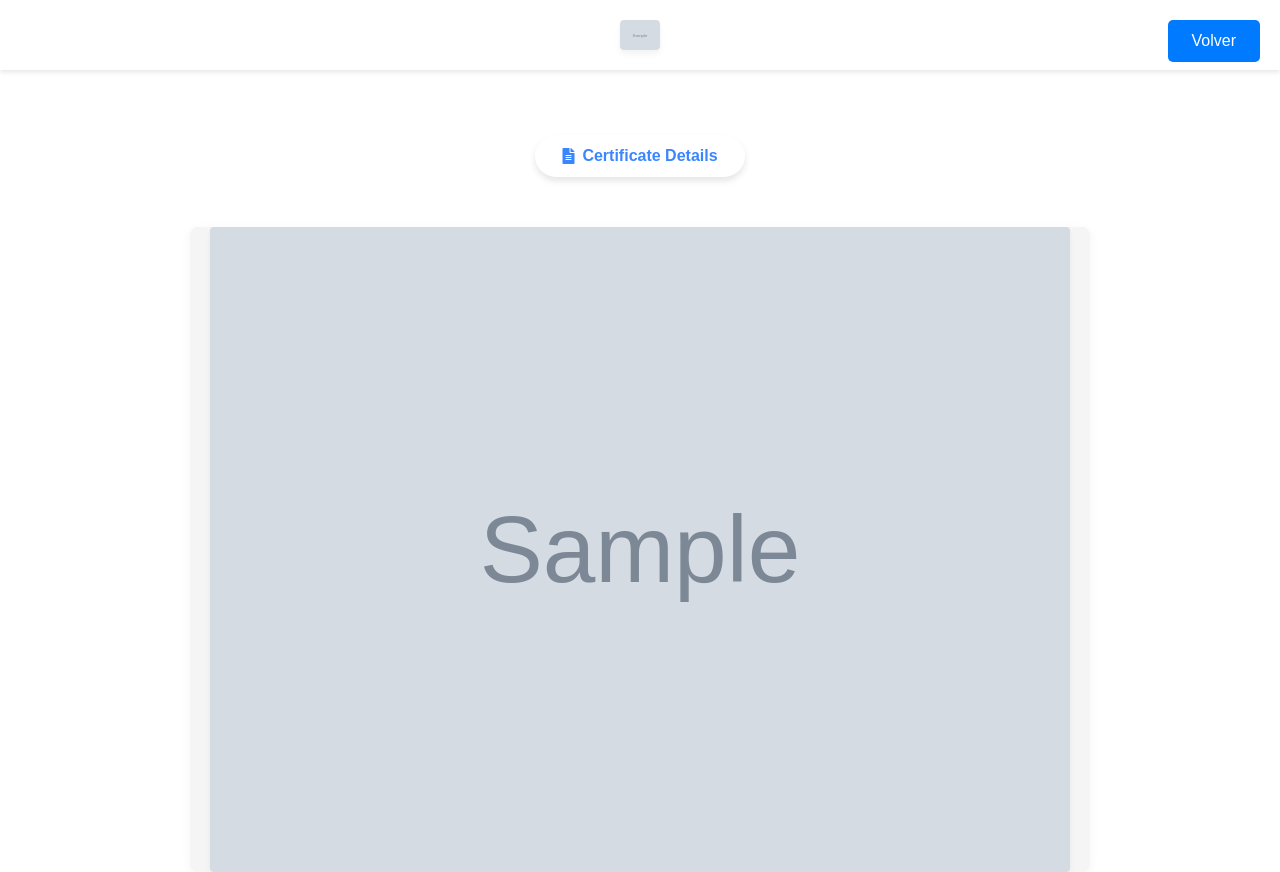
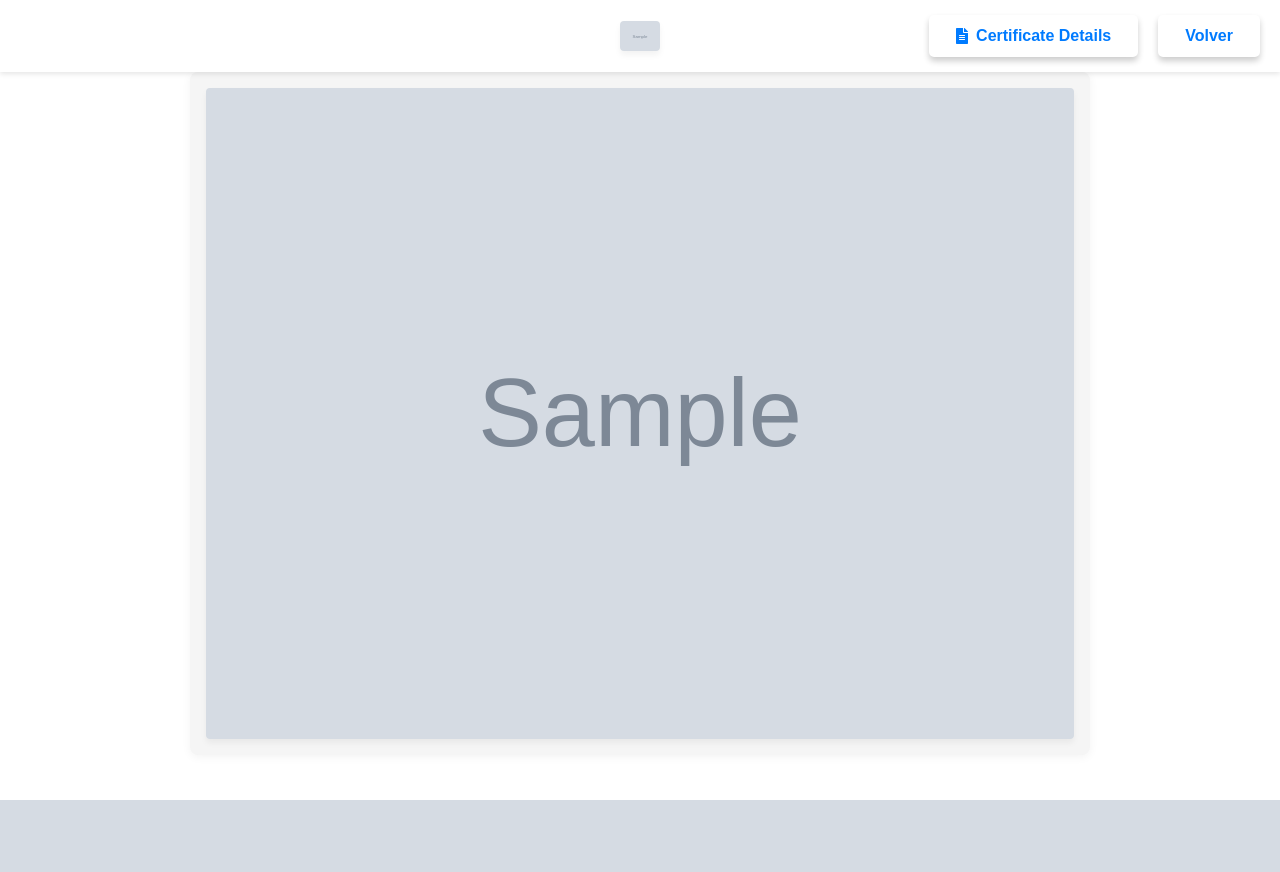
Before and after one commit to aulasneo/openedx-pok, a Django app: template openedx_pok/templates/openedx_pok/certificate_pok.html in a window 1280 px wide. After the commit the page ends 800 px from the top, so only its background shows below. Run offline with Django 4.2, Linux system fonts and the light colour scheme; the template is opened without the code that fills it: most values are stand-ins (such as "Sample title", 1, 10 or a date in 2020); grey boxes marked "Sample" are stand-in pictures.

Commit message:
fix: style template navbar complete and redirect buttom Volver

```diff
--- a/openedx_pok/filters.py
+++ b/openedx_pok/filters.py
@@ -170,9 +170,7 @@ class CertificateRenderFilter(PipelineStep):
                     'document_title': context.get('document_title', 'Certificate'),
                     'logo_src': context.get('logo_src', ''),
                     'accomplishment_copy_name': context.get('accomplishment_copy_name', 'Student'),
-                    'image_content': image_content,
-                    'certificate_url': certificate.view_url,
-                    'learning_microfrontend_url': f"{settings.LEARNING_MICROFRONTEND_URL}/course/{course_id}/progress"
+                    'image_content': image_content
                 })
 
             except Exception as e:
--- a/openedx_pok/templates/openedx_pok/certificate_pok.html
+++ b/openedx_pok/templates/openedx_pok/certificate_pok.html
@@ -16,85 +16,131 @@
   body {
     transition: background-color 0.8s ease-in-out;
     background-color: white;
-    overflow-x: hidden; /* 👈 Evita scroll horizontal */
+    overflow-x: hidden;
   }
+
   .header-section {
     position: sticky;
     top: 0;
-    left: 0;
     width: 100%;
+    padding: 0;
     background-color: white;
     z-index: 1000;
-    padding: 20px;
-    align-items: center;
     box-shadow: 0 2px 5px rgba(0,0,0,0.1);
   }
 
-  .boton-superior {
-    position: absolute;
-    top: 20px;
-    right: 20px;
-    z-index: 100;
+  .header-content {
+    display: flex;
+    align-items: center;
+    justify-content: space-between;
+    padding: 15px 20px;
+    position: relative;
   }
 
-  .center-button {
-    display: flex;
-    justify-content: center;
-    margin: 50px 0;
+  .logo-container {
+    position: absolute;
+    left: 50%;
+    transform: translateX(-50%);
   }
 
-  .printButton {
+  .logo {
+    height: 30px;
+  }
+
+  .menu {
+    display: flex;
+    gap: 20px;
+    margin-left: auto;
+  }
+
+  .hamburger {
+    font-size: 28px;
+    cursor: pointer;
+    display: none;
+    user-select: none;
+  }
+
+  .print-button,
+  .boton-superior {
     background-color: white;
-    color: var(--primary-color);
+    color: #007bff;
     border: 2px solid white;
-    border-radius: 30px;
+    border-radius: 5px;
     padding: 10px 25px;
     font-size: 16px;
     font-weight: bold;
-    margin-top: 3rem;
     cursor: pointer;
+    margin: 0;
     transition: all 0.3s ease;
-    box-shadow: 0 4px 6px rgba(0, 0, 0, 0.1);
+    box-shadow: 0 4px 6px rgba(0, 0, 0, 0.2);
     display: inline-flex;
     align-items: center;
     gap: 8px;
   }
 
-  button {
-    padding: 12px 24px;
-    font-size: 16px;
-    border: none;
-    border-radius: 5px;
-    background-color: #007bff;
-    color: white;
-    cursor: pointer;
-    transition: background-color 0.3s;
+  .boton-superior:hover,
+  .print-button:hover {
+    background-color: rgb(201, 223, 246);
+    box-shadow: none;
   }
 
-  button:hover {
-    background-color: #0056b3;
+  @media (max-width: 768px) {
+    .header-content {
+      justify-content: space-between;
     }
 
-  .certificate-section {
-    display: flex;
-    flex-direction: column;
-    align-items: center;
-    padding: 0 20px;
+    .logo-container {
+      position: static;
+      transform: none;
     }
 
+    .hamburger {
+      display: block;
+    }
+
+    .menu {
+      position: absolute;
+      top: 60px;
+      right: 10px;
+      background-color: white;
+      flex-direction: column;
+      align-items: flex-end;
+      padding: 10px 20px;
+      box-shadow: 0 2px 10px rgba(0,0,0,0.1);
+      display: none;
+      z-index: 999;
+    }
+
+    .menu.show {
+      display: flex;
+    }
+
+    .print-button,
+    .boton-superior {
+      width: 100%;
+      justify-content: flex-end;
+    }
+  }
+
+  .certificate-section,
   .certificate-section-v2 {
     display: flex;
     flex-direction: column;
     align-items: center;
-    width: 100%%;
-    margin: -75px auto;
+    width: 100%;
+    padding: 16px;
+    margin: 0 auto;
+  }
+
+  .certificate-section-v2 {
+    margin-top: -89px;
     overflow: hidden;
   }
 
   .iframe-container,
   .iframe-container_v2 {
     width: 100%;
-    max-width: 900px; /* 👈 Limita el ancho máximo */
+    max-width: 900px;
     margin: 0 auto;
   }
 
@@ -107,43 +153,47 @@
   .iframe-container_v2 {
     width: 100vw;
     height: 100vh;
-    overflow: hidden; /* 👈 evita scroll interno */
+    overflow: hidden;
     margin: 0;
     padding: 0;
   }
+  .print-button:hover {
+    transform: none;
+  }
 
   iframe {
-    width: 100vw; /* 👈 ocupa el ancho completo del viewport */
-    height: 100vh; /* 👈 ocupa el alto completo */
+    width: 100vw;
+    height: calc(100vh - 77px);
     border: none;
     display: block;
     margin-top: 30px;
   }
 
-    section {
-        padding: 0;
-    }
-
-
   footer {
     display: none;
   }
-
 </style>
 
+<section class="header-section">
+  <div class="header-content">
+    <!-- Logo: centro en desktop, izquierda en mobile -->
+    <div class="logo-container">
+      <a href="{% url 'dashboard' %}">
+        <img src="{{ logo_src }}" alt="Logo" class="logo">
+      </a>
+    </div>
 
+    <!-- Botones: alineados a la derecha en desktop, dentro del menú en mobile -->
+    <div class="menu" id="menu">
+      <button id="printButton" class="print-button">
+        <i class="fas fa-file-alt"></i> Certificate Details
+      </button>
+      <button id="botonToggle" class="boton-superior">Volver</button>
+    </div>
 
-<section class="header-section">
-  <button class="boton-superior">Volver</button>
-  <a href="{% url 'dashboard' %}">
-    <img src="{{ logo_src }}" alt="Logo" style="height:30px;">
-  </a>
-</section>
-
-<section class="center-button">
-  <button id="printButton" class="print-button">
-    <i class="fas fa-print"></i> Certificate Details
-  </button>
+    <!-- Hamburguesa (solo visible en mobile) -->
+    <div class="hamburger" id="hamburger">&#9776;</div>
+  </div>
 </section>
 
 <section class="certificate-section">
@@ -153,8 +203,8 @@
 </section>
 
 <section class="certificate-section-v2">
-  <div id="detailsFrame"  style="display: none;">
-    <iframe src="{{ certificate_url }}" width="100%" height="100vh" style="border:none;"></iframe>
+  <div id="detailsFrame" style="display: none;">
+    <iframe src="{{ certificate_url }}"></iframe>
   </div>
 </section>
 
@@ -163,39 +213,38 @@
   const printButton = document.getElementById('printButton');
   const previewFrame = document.getElementById('previewFrame');
   const detailsFrame = document.getElementById('detailsFrame');
+  const hamburger = document.getElementById('hamburger');
+  const menu = document.getElementById('menu');
 
-  // Mostramos resumen por defecto (imagen)
   let isDetailsShown = false;
 
-  // Asegurar el estado inicial al cargar
   window.addEventListener('DOMContentLoaded', () => {
     previewFrame.style.display = 'block';
     detailsFrame.style.display = 'none';
     printButton.innerHTML = '<i class="fas fa-file-alt"></i> Certificate Details';
+    localStorage.setItem('lastVisited', window.location.href);
   });
 
-  localStorage.setItem('lastVisited', window.location.href);
+  localStorage.setItem('lastLearningUrl', window.location.href);
 
    boton.addEventListener('click', () => {
     document.body.classList.add('page-transition');
-        // Espera a que termine la animación antes de redirigir (800ms)
+
     setTimeout(() => {
-            window.history.go(-1)
-        }, 800);
+      console.log("🔙 Ejecutando history.back()");
+      history.back();
+    }, 800); // 6 segundos para ver el efecto antes de redirigir
 });
-
 
   printButton.addEventListener('click', () => {
     document.body.classList.add('page-transition');
 
     setTimeout(() => {
       if (isDetailsShown) {
-        // Volver al resumen
         previewFrame.style.display = 'block';
         detailsFrame.style.display = 'none';
         printButton.innerHTML = '<i class="fas fa-file-alt"></i> Certificate Details';
       } else {
-        // Mostrar detalles
         previewFrame.style.display = 'none';
         detailsFrame.style.display = 'block';
         printButton.innerHTML = '<i class="fas fa-image"></i> Certificate Summary';
@@ -205,6 +254,9 @@
       isDetailsShown = !isDetailsShown;
     }, 800);
   });
+
+  hamburger.addEventListener('click', () => {
+    menu.classList.toggle('show');
+  });
 </script>
-
 {% endblock %}
```
Lines whose indentation alone changed are shown as unchanged.
